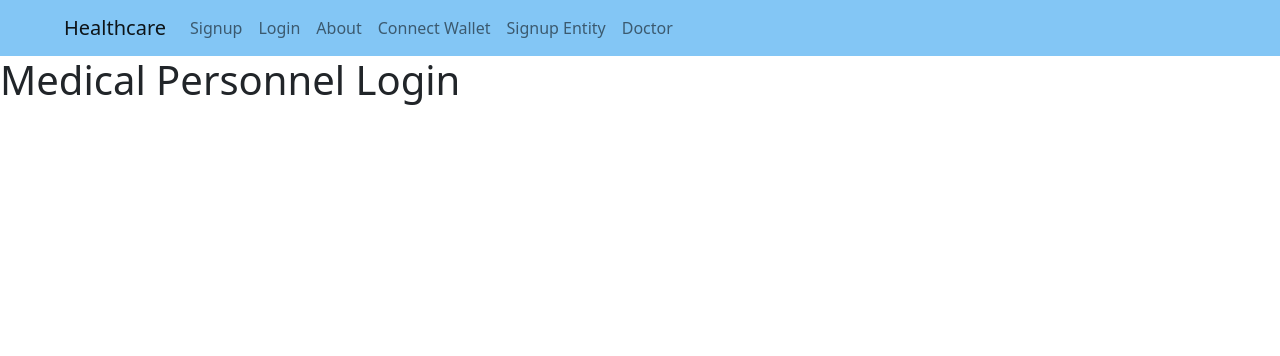
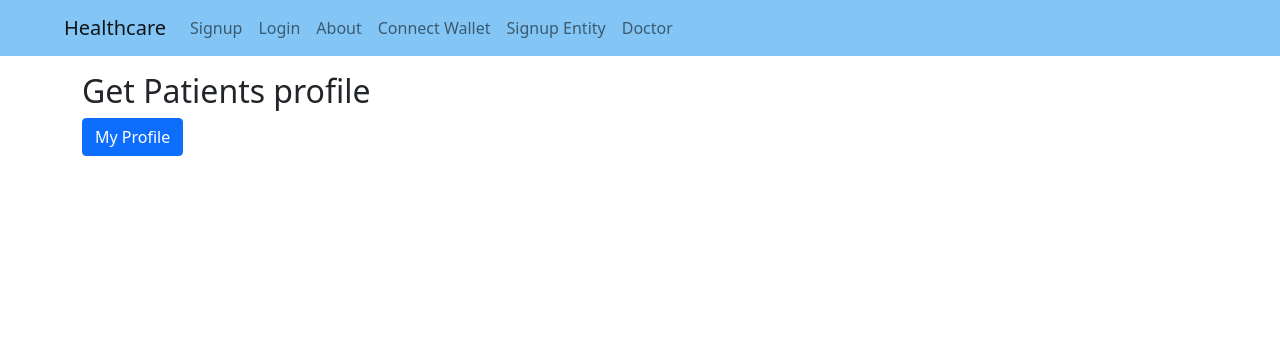
Before and after one commit to aditya172926/Electronic_health_records, a Django app: page / in a window 1280 px wide. Shown: the top 356 px of the page. Run offline with Django 4.2, Linux system fonts and the light colour scheme; some libraries are stand-ins or nearby versions.

Commit message:
developing index

```diff
--- a/mp_project/logapp/templates/base.html
+++ b/mp_project/logapp/templates/base.html
@@ -74,8 +74,10 @@
 	</div>
 	{% endif %}
 
-
-		{% block content %}{% endblock %}
+	<div class="container pt-3">
+		{% block content %}
+		{% endblock %}
+	</div>
 </body>
 
 </html>
--- a/mp_project/logapp/templates/logapp/index.html
+++ b/mp_project/logapp/templates/logapp/index.html
@@ -1,5 +1,7 @@
 {% extends 'base.html' %}
 {% block title %} Home {% endblock %}
+
 {% block content %}
-<h1> Medical Personnel Login {{user.username}} </h1>
-{% endblock  %}
+<h2>Get Patients profile</h2>
+<button type="button" onclick="getPatientProfile()" class="btn btn-primary">My Profile</button>
+{% endblock %}
```
Also changed, not shown: mp_project/logapp/static/logapp/js/logapp.js (+12 -8 lines), mp_project/logapp/templates/logapp/signupEntity.html (+9 -8 lines), mp_project/db.sqlite3.
